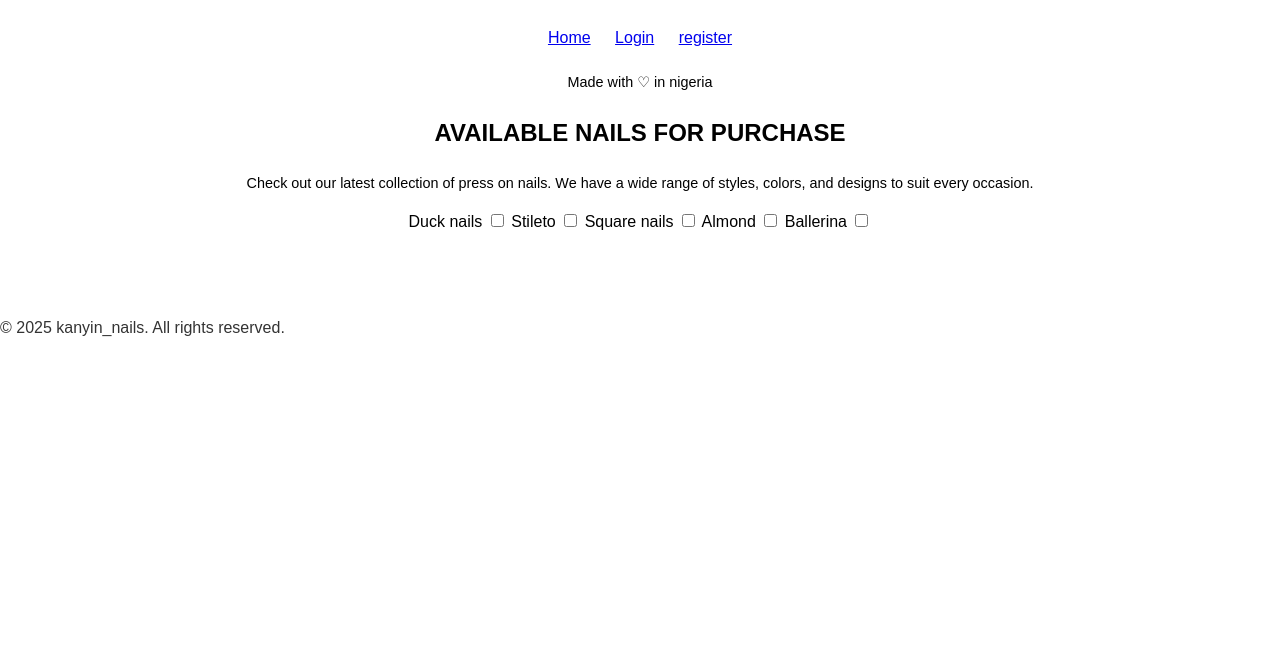
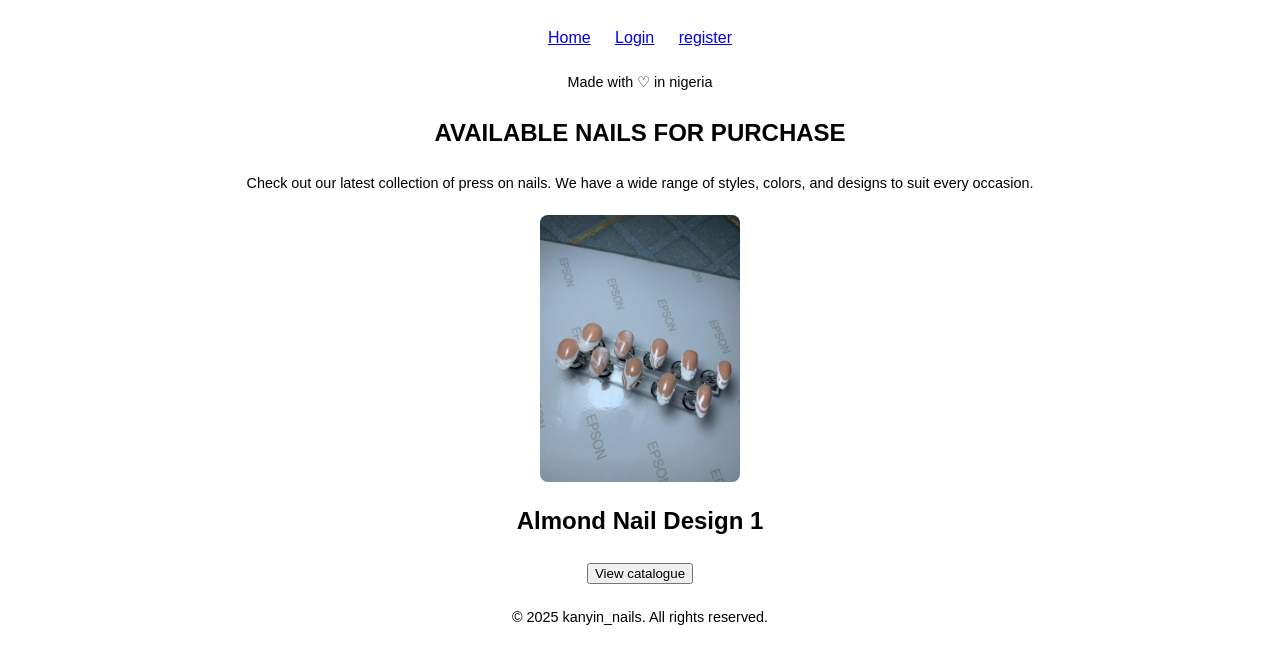
Before and after one commit to OlalekanDavid/web-david, a plain HTML site: page index.html in a window 1280 px wide. Shown: the part 2274-2937 px from the top of the page. Before the commit the page ends 2631 px from the top, so only its background shows below. Drawn offline with Linux system fonts and the light colour scheme.

Commit message:
Update index.html

```diff
--- a/index.html
+++ b/index.html
@@ -90,21 +90,12 @@
         <h2>AVAILABLE NAILS FOR PURCHASE</h2>
         <p>Check out our latest collection of press on nails. We have a wide range of styles, colors, and designs to suit every occasion.</p>
         <form action="/submit" method="post">
+        <div class="nail-item">
+            <img src="images/Almond nail.jpg.JPG" alt="almond nail 1" width="200">
+            <h2>Almond Nail Design 1</h2>
+            <div>
 
-        <label for="nail type">Duck nails</label>
-        <input type="checkbox" name="Duck nails" id="nail type">
-
-        <label for="nail type">Stileto</label>
-        <input type="checkbox" name="Stileto" id="nail type">
-
-        <label for="nail type">Square nails</label>
-        <input type="checkbox" name="Square nails" id="nail type">
-
-        <label for="nail type">Almond</label>
-        <input type="checkbox" name="Almond" id="nail type">
-
-        <label for="nail type">Ballerina</label>
-        <input type="checkbox" name="Ballerina" id="nail type"><br>
+        <a href="Nail-Catalogue.html"><button type="submit">View catalogue</button></a>
         </form>
             </div>
 
```
